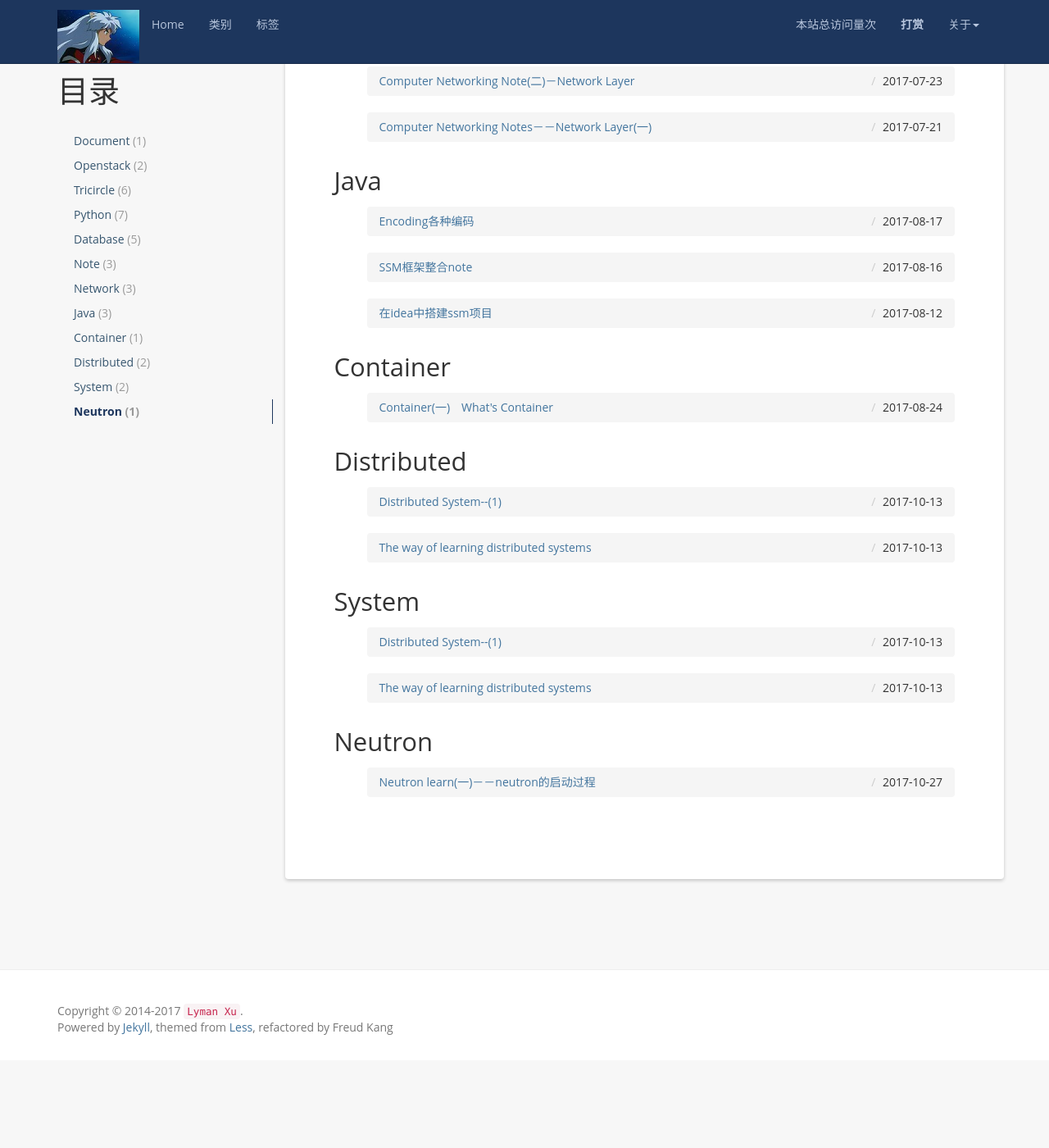
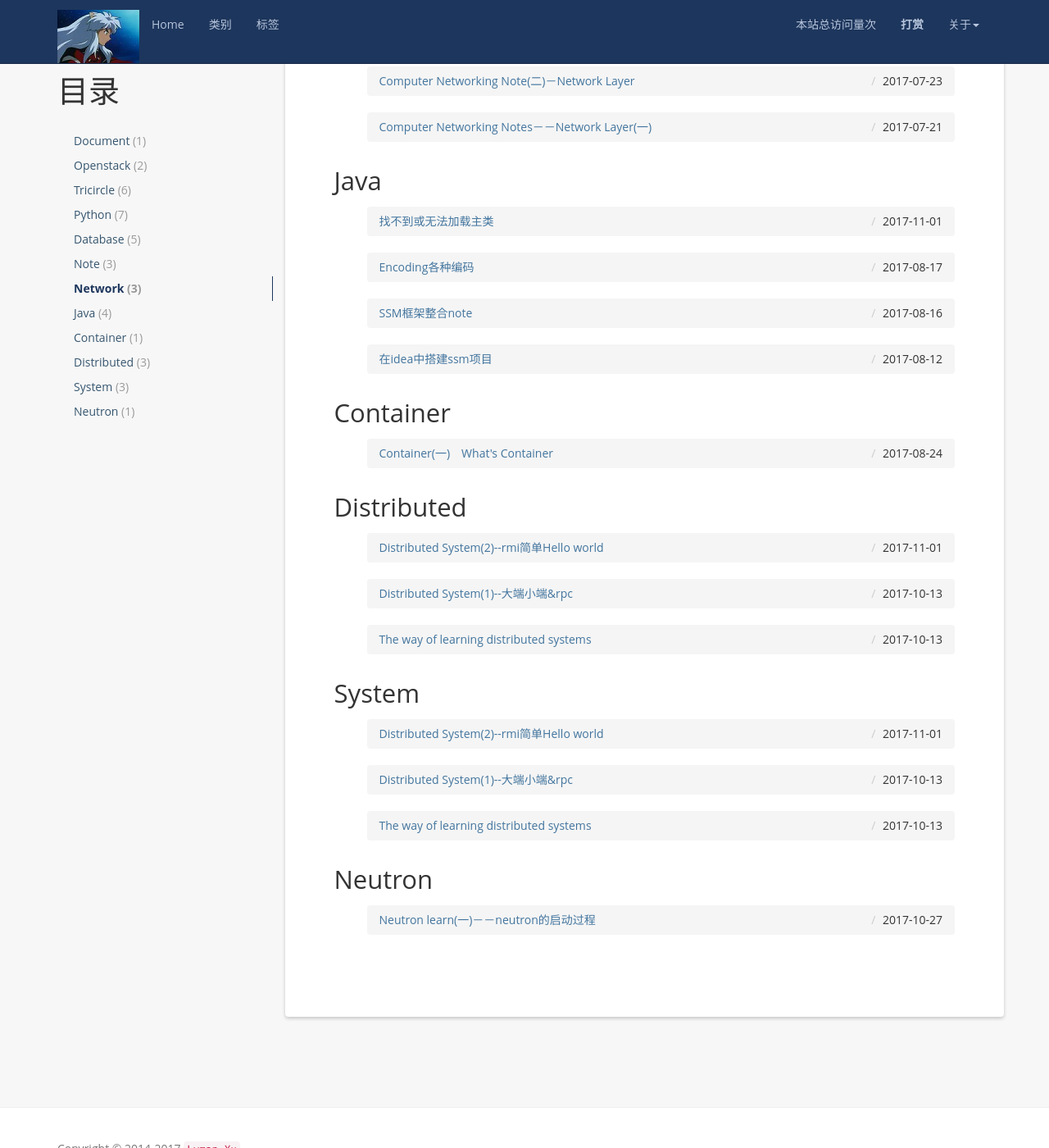
Before and after one commit to LymanXu/Blog, a Jekyll site: the page built from categories/index.html, in a window 1280 px wide and 1400 px high, scrolled down 2041 px. Shown: the whole window at 82% size. Built offline with Jekyll 4.4.1, drawn with Linux system fonts in a browser that asks for light colours; nearby versions of some CDN libraries; comment, search, counter and statistics services are not loaded; before the commit the page ends 3334 px from its top, so only the background shows below that; part of the change alters nothing that is shown.

Commit message:
add notes@lyman2017-11-01

````diff
--- a/_posts/Distribute/2017-10-14-distributed-system-1.md
+++ b/_posts/Distribute/2017-10-14-distributed-system-1.md
@@ -1,7 +1,7 @@
 ---
 layout: post
 #标题配置
-title:  Distributed System--(1)
+title:  Distributed System(1)--大端小端&rpc
 #时间配置
 date:   2017-10-13 15:05:00 +0800
 #大类配置
@@ -75,3 +75,25 @@ using API stubs on the client and server ,(存根)
 
 ### 2.2.5 how to write stubs
 using an IDL -- interface definition language
+
+# 3. The process of  Remote Procedure Calls
+Client:
+
+1. The client procedure calls the client stub in the normal way.
+2. The client stub builds a message and calls the local operating system.
+3. The client’s OS sends the message to the remote OS.
+
+Server:
+
+1. The remote OS gives the message to the server stub.
+2. The server stub unpacks the parameters and calls the server.
+3. The server does the work and returns the result to the stub.
+4. The server stub packs it in a message and calls its local OS.
+5. The server’s OS sends the message to the client’s OS.
+6. The client’s OS gives the message to the client stub.
+
+Client:
+
+1. The stub unpacks the result and returns to the client.
+
+![通过RPC的远程计算]({{'/styles/images/Distribute/2017-10-14-distributed-system-1-02.png' | prepend: site.baseurl }})
--- /dev/null
+++ b/_posts/Distribute/2017-11-01-distributed-system-2.md
@@ -0,0 +1,72 @@
+---
+layout: post
+#标题配置
+title:  Distributed System(2)--rmi简单Hello world
+#时间配置
+date:   2017-11-01 16:58:00 +0800
+#大类配置
+categories: Distributed System
+#小类配置
+tag:
+---
+
+* content
+{:toc}
+
+# 1. 背景
+在学习分布式系统中，打算使用rpc的常见实例RMI，做一些东西。在测试环境运行简单Hello world出现了两个错误
+
+1. 错误: 找不到或无法加载主类  这个在java中的load class中记录解决
+2. java.lang.ClassNotFoundException: com.example.Hello  无法加载远程对象Hello
+
+本文记录问题2
+
+[Getting Started Using JavaTM RMI](https://docs.oracle.com/javase/6/docs/technotes/guides/rmi/hello/hello-world.html)
+
+# 2. ClassNotFoundException: com.example.Hello
+折腾过后找到的原因是，启动rmiregistry &服务的时候，没有在 .class的包顶层的根目录下执行该命令；在根目录下执行rmiregristy,正常完成
+
+```buildoutcfg
+1. 编译程序源文件
+lyman@lyman:~/projects/offiRmi/src$ ls com/example/
+Client.java  Hello.java  Server.java  Test.java
+lyman@lyman:~/projects/offiRmi/src$ javac -d ~/projects/rmi com/example/*.java
+
+2. 开启rmiregistry进程，note: 是在.class文件的顶层目录下执行
+lyman@lyman:~/projects/rmi$ rmiregistry &
+[1] 10337
+
+3. run the class
+lyman@lyman:~/projects/offiRmi/src$ java -classpath ~/projects/rmi -Djava.rmi.server.codebase=file:~/projects/rmi/ com.example.Server &
+lyman@lyman:~/projects/offiRmi/src$ com.example.Server ready
+
+Note: 在run the class中，运行的自然是.class，需要指定-Djava.rmi.server.codebase用来加载类信息，最后的‘/’不要丢掉
+
+```
+
+# 3. RMI如何做到远程调用的
+## 3.1 Server class
+'Server.class' 要做的事儿：
+
+1. create an instance of  the remote object implementation, and export the remote object
+2. bind that instance to a name in a Java RMI registry
+3. 实例化 remote interface 中定义的方法
+
+note: 目前Server自身的main()中实现了这些逻辑，也可以用另外的类实现； 只有在remote interface 中定义的方法采用远程调用，在非remote interface中声明的方法只能在同一个jvm上
+
+```buildoutcfg
+Server obj = new Server();
+Hello stub = (Hello) UnicastRemoteObject.exportObject(obj, 0);
+```
+UnicastRemoteObject.exportObject(obj, 0) 做了两件事儿
+
+1. 使本地的runtime listen/accept incoming remote calls
+2. **return the stub for the remote object to pass to client**, stub实现了同样的远程接口，并且包含server的host name and port, 以便远程定位and连接
+
+现在有了remote interface的实现和stub to pass to client, 接下来要做的是如何让client找到stub并且使用该stub
+
+```buildoutcfg
+Registry registry = LocateRegistry.getRegistry();
+registry.bind("Hello", stub);
+```
+通过使用Registry bind a name to a remote object's stub, 使得client在lookup(name)的时候可以obtain stub.
--- /dev/null
+++ b/_posts/Java/2017-11-01-java-load-class.md
@@ -0,0 +1,72 @@
+---
+layout: post
+#标题配置
+title:  找不到或无法加载主类
+#时间配置
+date:   2017-11-01 16:16:00 +0800
+#大类配置
+categories: Java
+#小类配置
+tag:
+---
+
+* content
+{:toc}
+
+# 1. 背景
+近来学习分布式系统，对于远程调用的学习结合实例RMI,遇到使用命令行编译运行java program,结果出现了一些问题
+有关于javac带package（含包组织的）的.java, 以及如何运行含有包组织的类文件，还有关于rmiregistry去自动加载类的问题
+
+学了java这么多年，很少使用命令行运行java，说来真是惭愧。。。。。。
+
+记录解决“错误: 找不到或无法加载主类”， 记录学习java命令行运行含包组织的java工程
+
+# 2. javac and java the file of .java
+## 2.1 工程目录结构
+```buildoutcfg
+～/projects/offiRmi/src/              (工程源代码目录)
+                       com.example.   (包结构com.example)
+                                   Test.java  (java文件)
+
+```
+
+## 2.2 javac编译源代码
+```buildoutcfg
+javac -d ~/projects/rmi com/example/Test.java
+
+note:
+    从包结构外部进行编译，com/的父目录及以上
+
+    -d destDir 表示编译后的.class文件存放的地方
+```
+
+## 2.3 java运行.class文件
+```buildoutcfg
+the cases of  success:
+
+在非.class文件目录下，在源文件src下
+lyman@lyman:~/projects/offiRmi/src$ java -classpath ~/projects/rmi com/example/Test
+lyman@lyman:~/projects/offiRmi/src$ java -classpath ~/projects/rmi com.example.Test
+
+在.class文件目录下
+lyman@lyman:~/projects/rmi$ java com.example.Test
+
+
+
+the cases of failure:
+
+在非.class目录下
+lyman@lyman:~/projects/offiRmi/src$ java ~/projects/rmi/com/example/Test
+错误: 找不到或无法加载主类 .home.lyman.projects.rmi.com.example.Test
+
+在.class文件目录下
+lyman@lyman:~/projects/rmi$ cd com
+lyman@lyman:~/projects/rmi/com$ java example.Test
+错误: 找不到或无法加载主类 example.Test
+lyman@lyman:~/projects/rmi/com$ cd example/
+lyman@lyman:~/projects/rmi/com/example$ java Test
+错误: 找不到或无法加载主类 Test
+
+```
+Note:说明对于使用java package的文件，不管是在.class文件目录下运行还是在非.class文件下运行，
+都需要在package的外部完整的调用 包名.二级包名....类名，来运行class文件
````
Also changed, not shown: styles/images/Distribute/2017-11-01-distributed-system-1-02.png (added).
